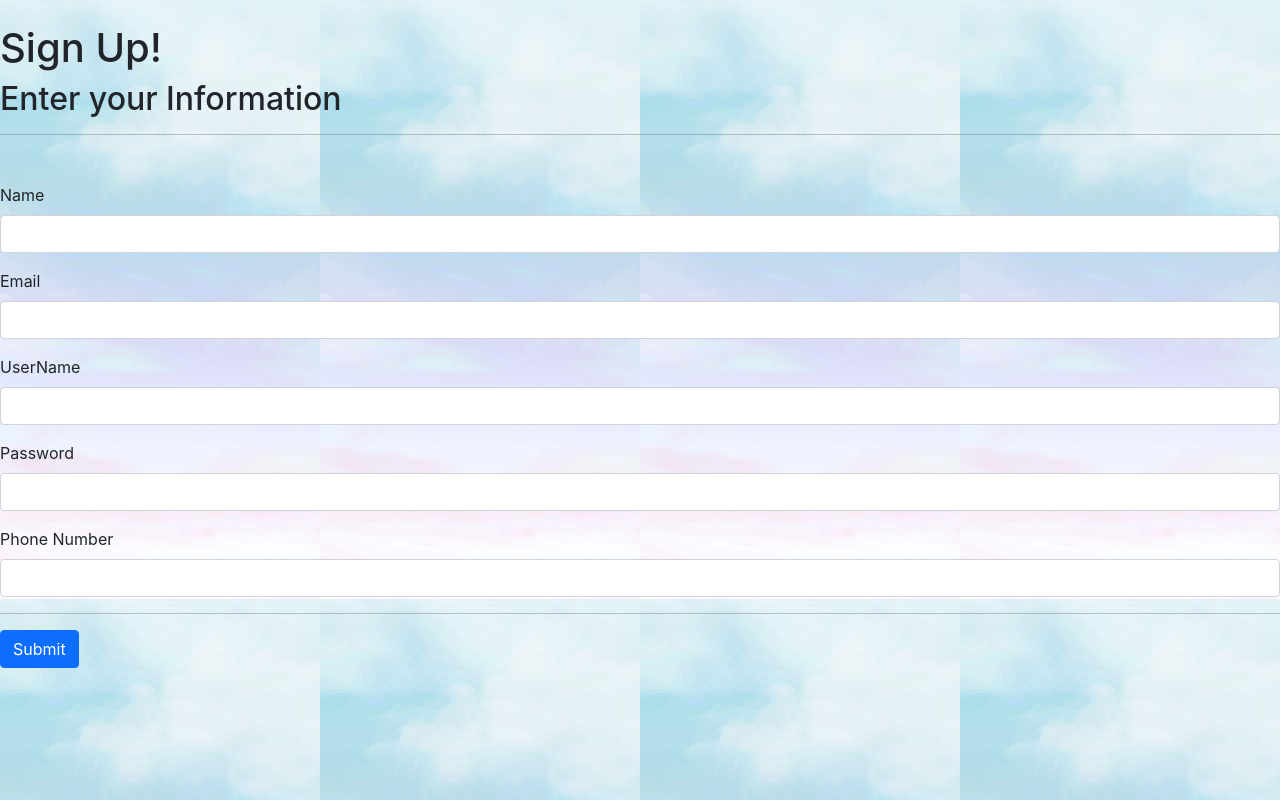
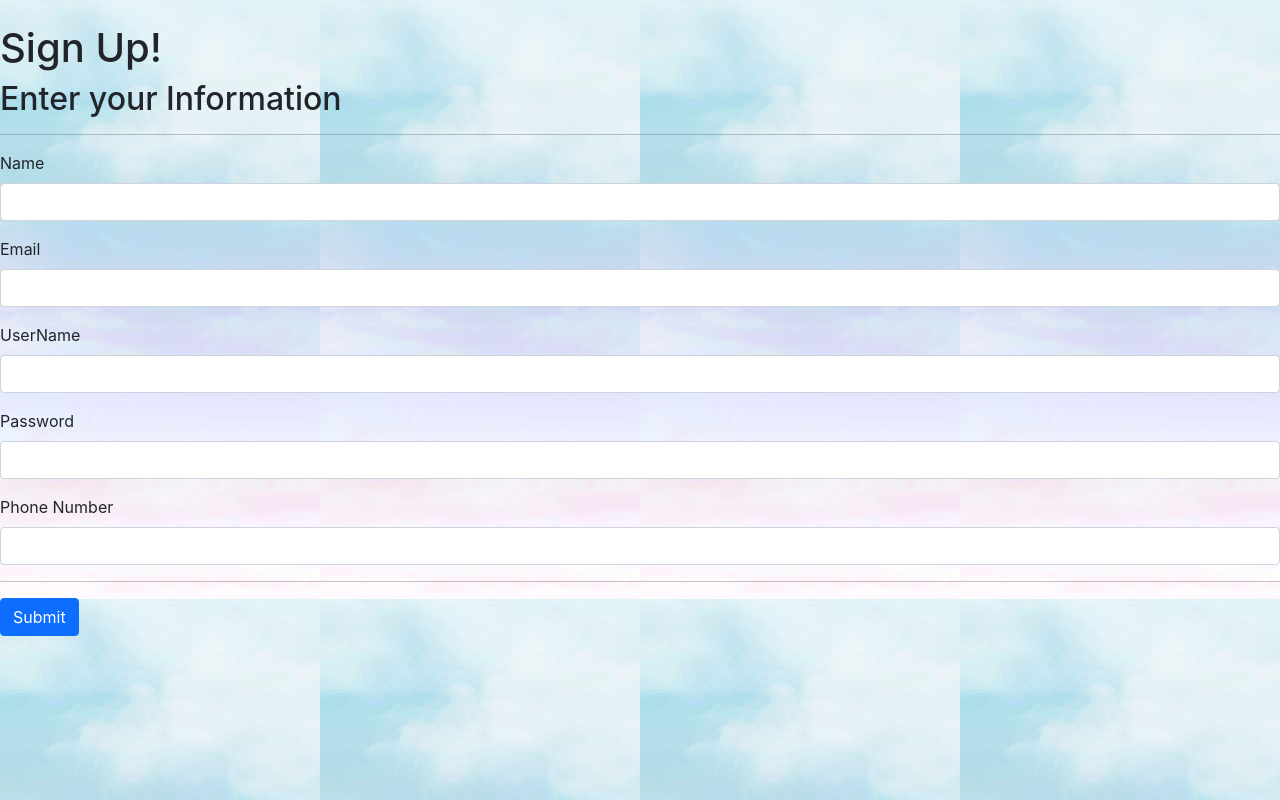
Before and after one commit to VemmyRM/StrangerDanger, a React (Create React App) app in the folder venushacks/: page /signup in a window 1280 px wide. Built offline with nearby package versions, Linux system fonts and the light colour scheme; what google-maps-react would draw is missing.

Commit message:
Update SignUp.js

```diff
--- a/venushacks/src/Components/SignUp.js
+++ b/venushacks/src/Components/SignUp.js
@@ -11,7 +11,7 @@ function SignUp(){
 
       <h2>Enter your Information</h2>
       <hr />
-      <div className="mb-3 mt-5">
+      <div className="mb-3">
         <label for="exampleInputEmail1" className="form-label">
           Name
         </label>
```
